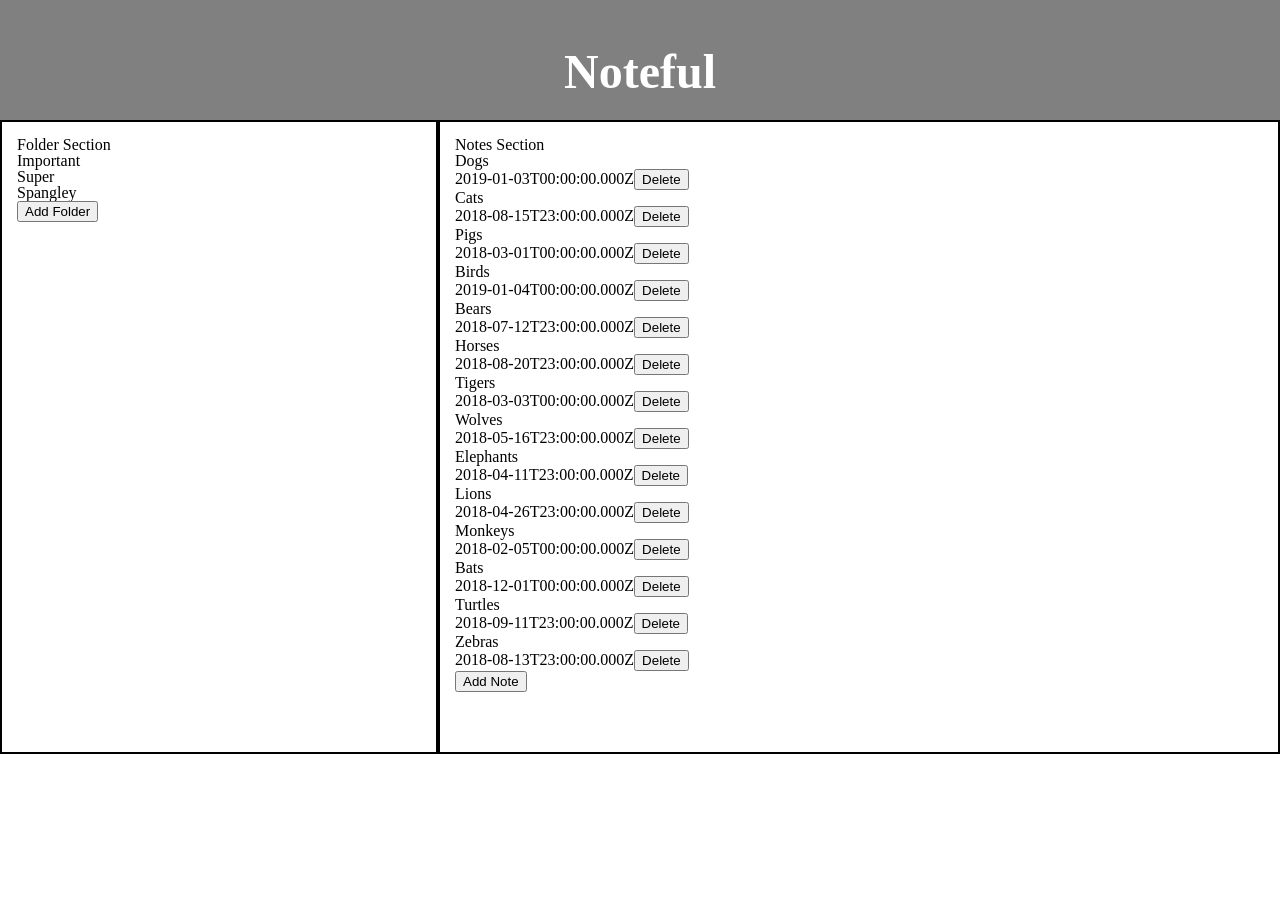
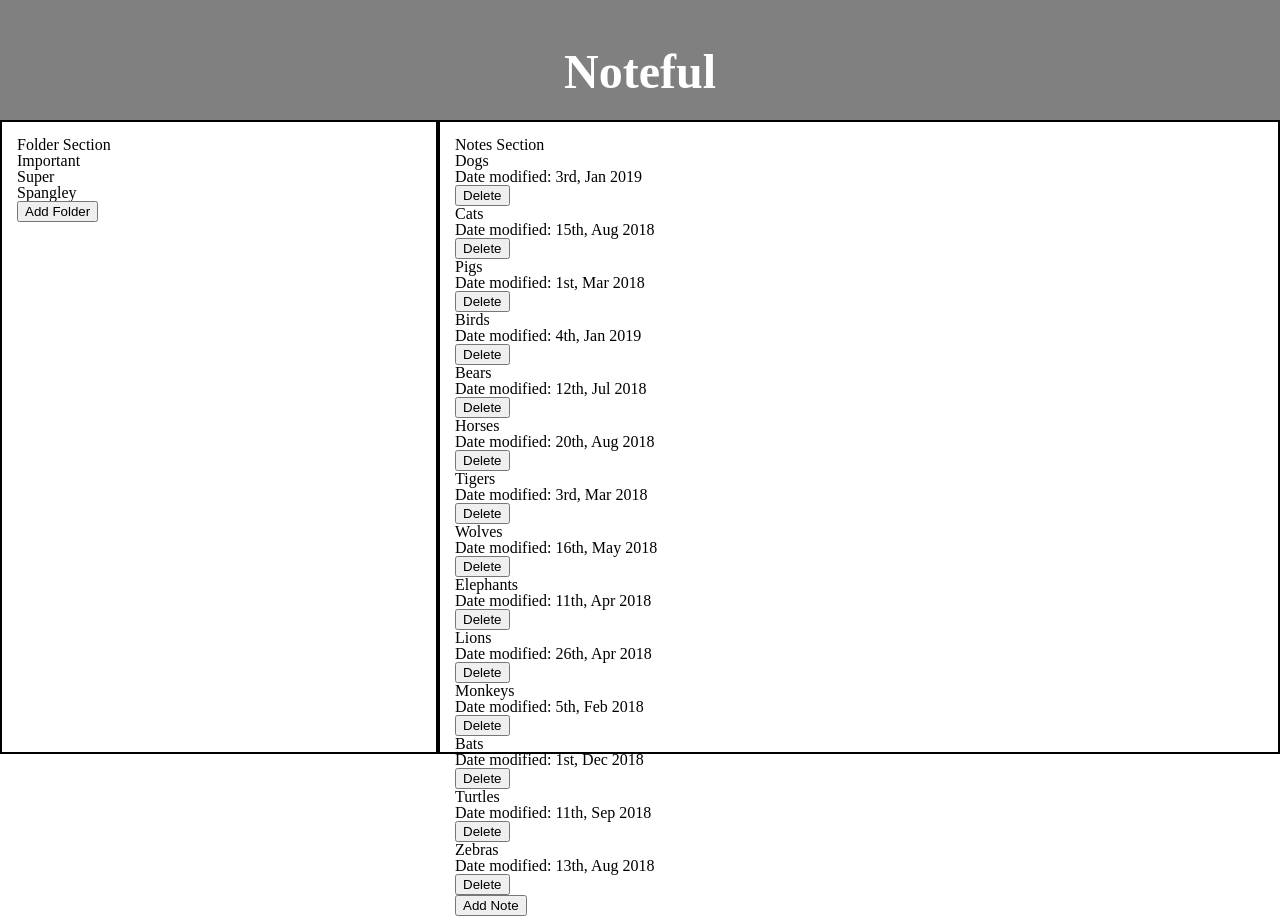
Before and after one commit to Thorn51/noteful, a React (Create React App) app: page / in a window 1280 px wide. Before the commit the page ends 800 px from the top, so only its background shows below. Built offline with nearby package versions, Linux system fonts and the light colour scheme.

Commit message:
Format date

```diff
--- a/src/Main/Main.js
+++ b/src/Main/Main.js
@@ -1,6 +1,7 @@
 import React from "react";
 import "./Main.css";
 import store from "../store";
+import moment from "moment";
 
 export default class Main extends React.Component {
   render() {
@@ -16,7 +17,10 @@ export default class Main extends React.Component {
       return (
         <div key={store.notes[key].id} className="note">
           <h2>{store.notes[key].name}</h2>
-          {store.notes[key].modified}
+          <p>
+            Date modified:{" "}
+            {moment(store.notes[key].modified).format("Do, MMM YYYY")}
+          </p>
           <button>Delete</button>
         </div>
       );
```
